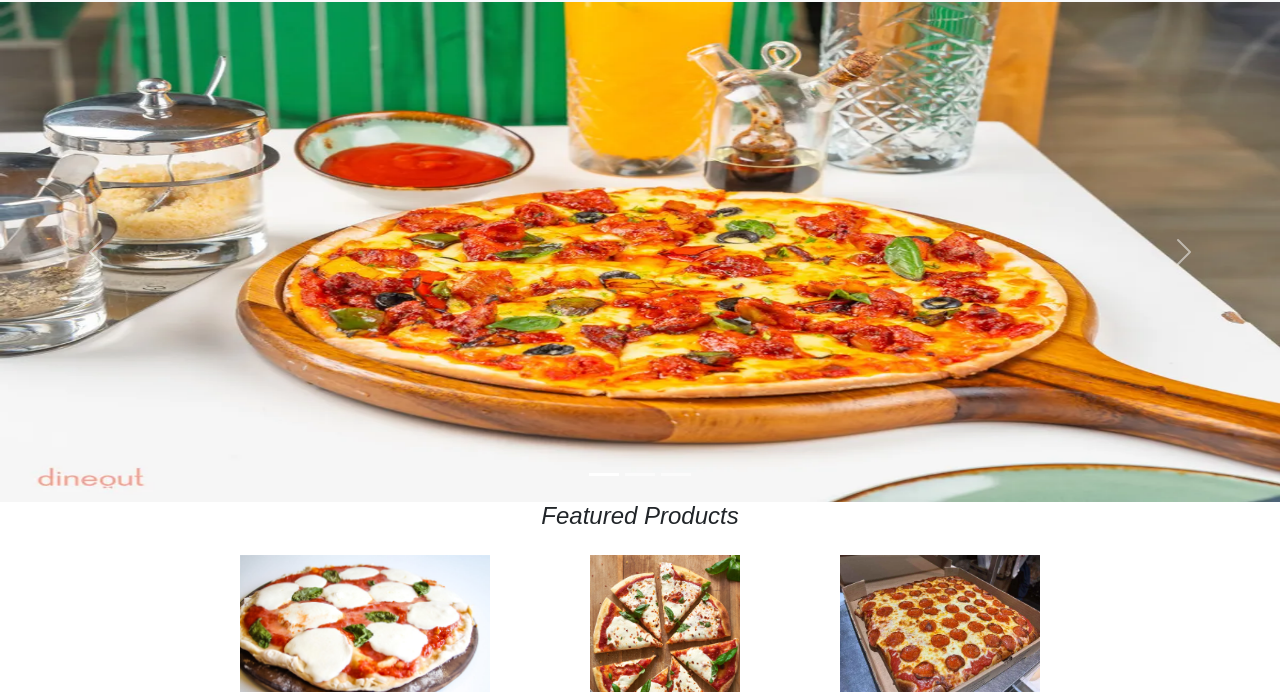
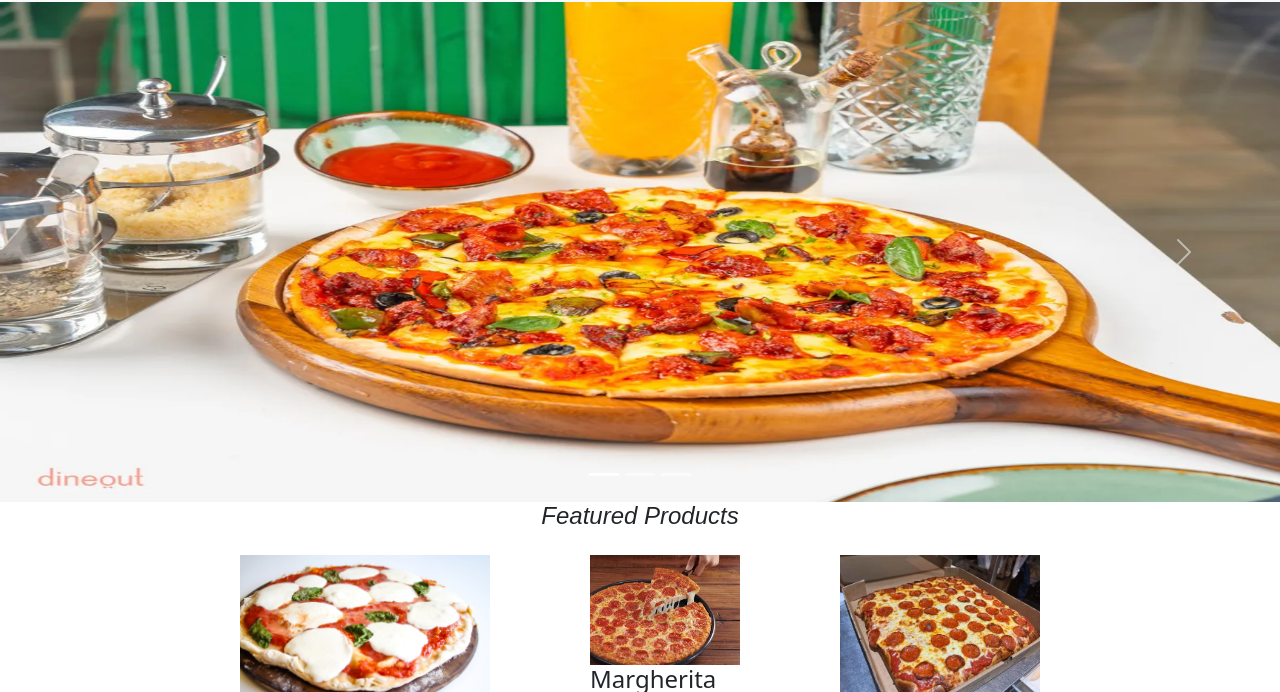
Before and after one commit to sulaiman-86178/pizza-html, a plain HTML site: page index.html in a window 1280 px wide. Shown: the part 108-800 px from the top of the page. Drawn offline with Linux system fonts and the light colour scheme.

Commit message:
Add files via upload

```diff
--- a/index.html
+++ b/index.html
@@ -118,7 +118,7 @@
   <div class="middle">
     <p></p>
     <p></p>
-<img src="margherita.jpg" width="150px" alt="">
+<img src="pic3.jpg" width="150px" alt="">
 <h4>Margherita pizza</h4>
 <p>Margherita pizza is a classic Italian pizza variety known for its simplicity and delicious flavors</p>
 <!-- <button type="button" class="btn btn-warning" name="button">Order</button> -->
```
